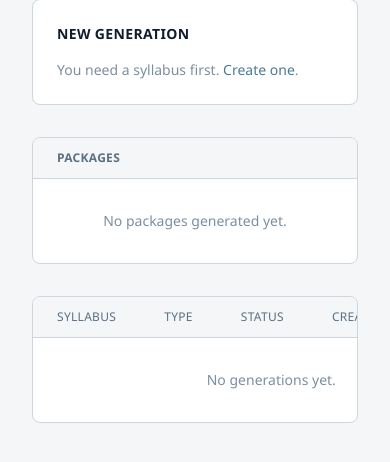
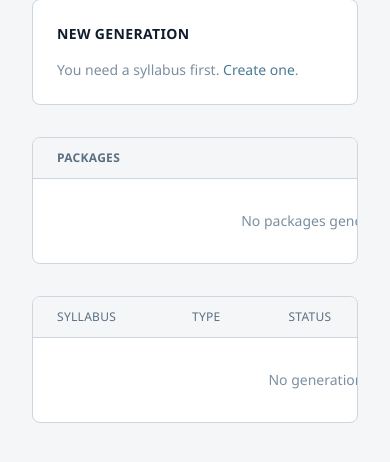
Before and after one commit to Masimbakutendaishe/MaterialGenerator, a Flask app: page /generate/ in a window 390 px wide. Shown: the part 227-689 px from the top of the page. Run offline with Flask 3, Linux system fonts and the light colour scheme; the visitor is signed in with stand-in values (Sample User, id 1); data that the repository does not hold is empty; some libraries are stand-ins or nearby versions.

Commit message:
Fix horizontal scroll on tables across admin, syllabi, and generate pages for mobile

```diff
--- a/app/templates/admin/organization_detail.html
+++ b/app/templates/admin/organization_detail.html
@@ -56,8 +56,8 @@
 </div>
 
 <div class="bg-white rounded-lg border border-steel-200 overflow-hidden">
-    <div class="max-h-96 overflow-y-auto">
-    <table class="w-full text-sm">
+    <div class="max-h-96 overflow-y-auto overflow-x-auto">
+    <table class="w-full text-sm min-w-[600px]">
         <thead class="bg-steel-50 border-b border-steel-200 sticky top-0">
             <tr>
                 <th class="text-left px-6 py-3 font-medium text-steel-500 uppercase text-xs tracking-wide">Email</th>
--- a/app/templates/admin/organizations.html
+++ b/app/templates/admin/organizations.html
@@ -25,8 +25,8 @@
 </div>
 
 <div class="bg-white rounded-lg border border-steel-200 overflow-hidden">
-    <div class="max-h-96 overflow-y-auto">
-    <table class="w-full text-sm">
+    <div class="max-h-96 overflow-y-auto overflow-x-auto">
+    <table class="w-full text-sm min-w-[600px]">
         <thead class="bg-steel-50 border-b border-steel-200 sticky top-0">
             <tr>
                 <th class="text-left px-6 py-3 font-medium text-steel-500 uppercase text-xs tracking-wide">Name</th>
--- a/app/templates/generate/index.html
+++ b/app/templates/generate/index.html
@@ -68,8 +68,8 @@
     <div class="px-6 py-3 bg-steel-50 border-b border-steel-200">
         <h2 class="text-xs font-semibold text-steel-500 uppercase tracking-wide">Packages</h2>
     </div>
-    <div class="max-h-96 overflow-y-auto">
-    <table class="w-full text-sm">
+    <div class="max-h-96 overflow-y-auto overflow-x-auto">
+    <table class="w-full text-sm min-w-[600px]">
         <tbody id="packages-tbody">
             {% for item in packages %}
             {% include "generate/_package_row.html" %}
@@ -82,8 +82,8 @@
 </div>
 
 <div class="bg-white rounded-lg border border-steel-200 overflow-hidden">
-    <div class="max-h-96 overflow-y-auto">
-    <table class="w-full text-sm">
+    <div class="max-h-96 overflow-y-auto overflow-x-auto">
+    <table class="w-full text-sm min-w-[600px]">
         <thead class="bg-steel-50 border-b border-steel-200 sticky top-0">
             <tr>
                 <th class="text-left px-6 py-3 font-medium text-steel-500 uppercase text-xs tracking-wide">Syllabus</th>
--- a/app/templates/syllabus/list.html
+++ b/app/templates/syllabus/list.html
@@ -12,8 +12,8 @@
 </div>
 
 <div class="bg-white rounded-lg border border-steel-200 overflow-hidden">
-    <div class="max-h-96 overflow-y-auto">
-    <table class="w-full text-sm">
+    <div class="max-h-96 overflow-y-auto overflow-x-auto">
+    <table class="w-full text-sm min-w-[600px]">
         <thead class="bg-steel-50 border-b border-steel-200 sticky top-0">
             <tr>
                 <th class="text-left px-6 py-3 font-medium text-steel-500 uppercase text-xs tracking-wide">Title</th>
```
